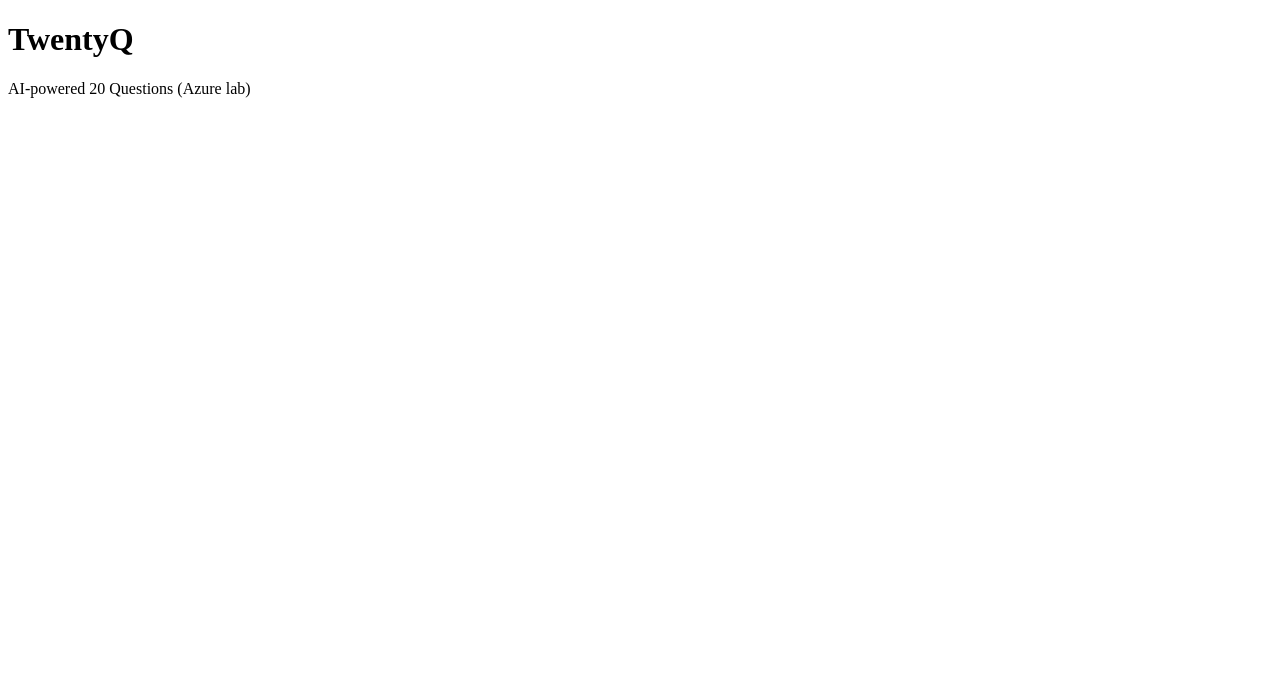
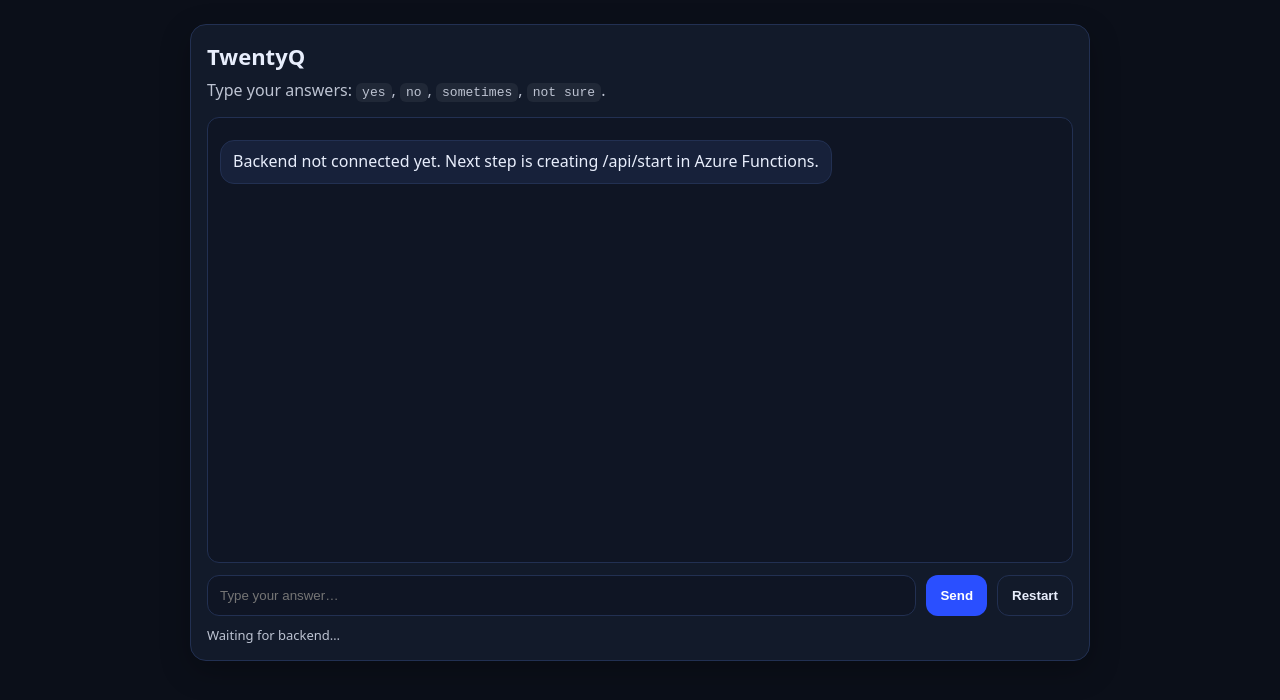
Before and after one commit to plebrush/twentyq-azure, a plain HTML site: page app/index.html in a window 1280 px wide. Drawn offline with Linux system fonts and the light colour scheme; no server answers.

Commit message:
Add chat UI frontend

```diff
--- a/app/index.html
+++ b/app/index.html
@@ -4,9 +4,134 @@
     <meta charset="utf-8" />
     <meta name="viewport" content="width=device-width, initial-scale=1" />
     <title>TwentyQ</title>
+    <style>
+      body { font-family: system-ui, -apple-system, Segoe UI, Roboto, Arial, sans-serif; margin: 0; background: #0b0f19; color: #e8eefc; }
+      .wrap { max-width: 900px; margin: 0 auto; padding: 24px; }
+      .card { background: #121a2a; border: 1px solid #223052; border-radius: 16px; padding: 16px; box-shadow: 0 10px 30px rgba(0,0,0,.25); }
+      h1 { margin: 0 0 8px; font-size: 22px; }
+      p.sub { margin: 0 0 16px; opacity: .8; }
+
+      .chat { height: 420px; overflow: auto; padding: 12px; background: #0f1524; border-radius: 12px; border: 1px solid #223052; }
+      .msg { display: flex; margin: 10px 0; }
+      .bubble { max-width: 75%; padding: 10px 12px; border-radius: 14px; line-height: 1.35; white-space: pre-wrap; }
+      .bot { justify-content: flex-start; }
+      .bot .bubble { background: #17213a; border: 1px solid #223052; }
+      .you { justify-content: flex-end; }
+      .you .bubble { background: #2a4fff; color: white; }
+
+      .row { display: flex; gap: 10px; margin-top: 12px; }
+      input { flex: 1; padding: 12px 12px; border-radius: 12px; border: 1px solid #223052; background: #0f1524; color: #e8eefc; }
+      button { padding: 12px 14px; border-radius: 12px; border: 0; background: #2a4fff; color: white; font-weight: 600; cursor: pointer; }
+      button.secondary { background: transparent; border: 1px solid #223052; color: #e8eefc; }
+      button:disabled { opacity: .5; cursor: not-allowed; }
+      .hint { margin-top: 10px; font-size: 13px; opacity: .8; }
+      code { background: rgba(255,255,255,.08); padding: 2px 6px; border-radius: 6px; }
+    </style>
   </head>
+
   <body>
-    <h1>TwentyQ</h1>
-    <p>AI-powered 20 Questions (Azure lab)</p>
+    <div class="wrap">
+      <div class="card">
+        <h1>TwentyQ</h1>
+        <p class="sub">Type your answers: <code>yes</code>, <code>no</code>, <code>sometimes</code>, <code>not sure</code>.</p>
+
+        <div id="chat" class="chat" aria-live="polite"></div>
+
+        <div class="row">
+          <input id="input" placeholder="Type your answer…" autocomplete="off" />
+          <button id="send">Send</button>
+          <button id="restart" class="secondary">Restart</button>
+        </div>
+
+        <div class="hint" id="status"></div>
+      </div>
+    </div>
+
+    <script>
+      const chatEl = document.getElementById("chat");
+      const inputEl = document.getElementById("input");
+      const sendBtn = document.getElementById("send");
+      const restartBtn = document.getElementById("restart");
+      const statusEl = document.getElementById("status");
+
+      let sessionId = null;
+
+      function addMsg(role, text) {
+        const row = document.createElement("div");
+        row.className = "msg " + (role === "you" ? "you" : "bot");
+        const bubble = document.createElement("div");
+        bubble.className = "bubble";
+        bubble.textContent = text;
+        row.appendChild(bubble);
+        chatEl.appendChild(row);
+        chatEl.scrollTop = chatEl.scrollHeight;
+      }
+
+      function setStatus(text) {
+        statusEl.textContent = text || "";
+      }
+
+      async function api(path, body) {
+        const res = await fetch(`/api/${path}`, {
+          method: "POST",
+          headers: { "Content-Type": "application/json" },
+          body: JSON.stringify(body || {})
+        });
+        if (!res.ok) {
+          const t = await res.text();
+          throw new Error(t || `Request failed: ${res.status}`);
+        }
+        return res.json();
+      }
+
+      async function startGame() {
+        setStatus("Starting game…");
+        chatEl.innerHTML = "";
+        sessionId = null;
+
+        // For now this will fail until we build the backend,
+        // but the UI is ready.
+        try {
+          const data = await api("start", {});
+          sessionId = data.sessionId;
+          addMsg("bot", data.text || "Think of something. I’ll ask yes/no questions.");
+          setStatus("");
+        } catch (e) {
+          addMsg("bot", "Backend not connected yet. Next step is creating /api/start in Azure Functions.");
+          setStatus("Waiting for backend…");
+        }
+      }
+
+      async function sendAnswer() {
+        const text = inputEl.value.trim();
+        if (!text) return;
+        inputEl.value = "";
+        addMsg("you", text);
+
+        if (!sessionId) {
+          addMsg("bot", "No session yet — hit Restart to start a game.");
+          return;
+        }
+
+        sendBtn.disabled = true;
+        try {
+          const data = await api("message", { sessionId, userAnswer: text });
+          addMsg("bot", data.text || "(no response)");
+        } catch (e) {
+          addMsg("bot", "Backend error: " + e.message);
+        } finally {
+          sendBtn.disabled = false;
+        }
+      }
+
+      sendBtn.addEventListener("click", sendAnswer);
+      inputEl.addEventListener("keydown", (e) => {
+        if (e.key === "Enter") sendAnswer();
+      });
+      restartBtn.addEventListener("click", startGame);
+
+      // Auto-start when page loads
+      startGame();
+    </script>
   </body>
 </html>
```
